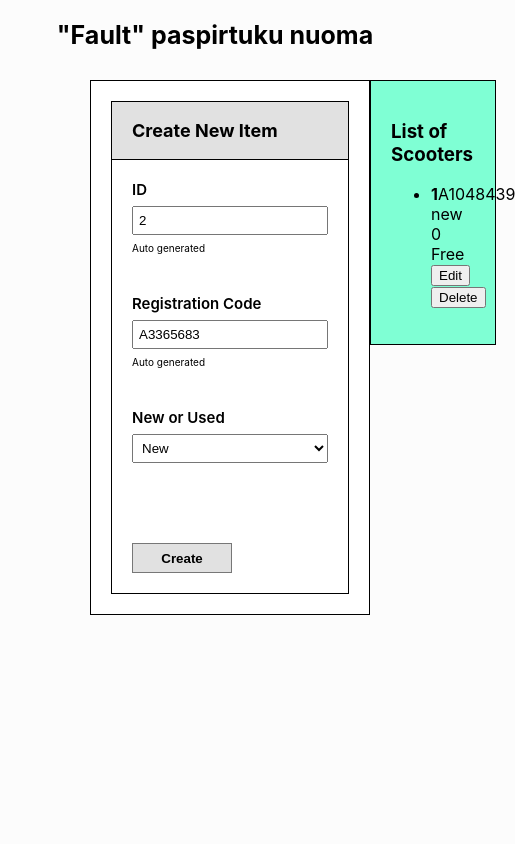
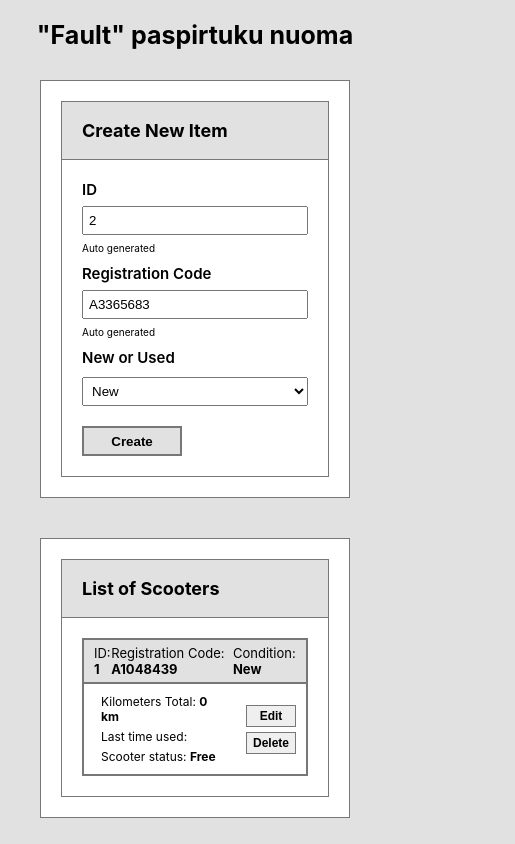
Before and after one commit to neigiamasJonas/r2, a React (Create React App) app: page / in a window 390 px wide. Both pictures are taken after a click on the button "Create". Shown: the whole page, 515 px wide, since content can reach past the window. Built offline with nearby package versions, Linux system fonts and the light colour scheme.

Commit message:
crud css

```diff
--- a/src/App.jsx
+++ b/src/App.jsx
@@ -91,10 +91,7 @@ function App() {
             <Create setCreateData={setCreateData}></Create>
           </div>
           <div className='row-col2'>
-            <div className='col2 column'>
               <FaultList faults={scooterList} dataDeletionList={setDeleteData} dataModalList={setModalData}></FaultList>
-
-            </div>
           </div>
         </div>
       </div>
--- a/src/App.scss
+++ b/src/App.scss
@@ -1,10 +1,12 @@
 body {
-    background-color: rgba(237, 237, 237, 0.156);
+    // background-color: rgba(237, 237, 237, 0.156);
+    background-color: rgb(225, 225, 225);
+
 }
 
 .header {
     display: flex;
-    width: 100%;
+    justify-content: center;
     margin: 20px;
     font-size: 25px;
     justify-content: center;
@@ -16,7 +18,8 @@ body {
     display: flex;
     flex-direction: column;
     height: 100%;
-    margin: 10px 90px;
+    margin: 10px 80px;
+
 }
 
 .row {
@@ -24,13 +27,14 @@ body {
     // flex-wrap: wrap;
     flex-direction: row;
     justify-content: space-between;
+    gap: 40px;
 
 }
 
 .row-col1 {
     display: flex;
     flex-direction: column;
-    width: 27%;
+    width: 22%;
     min-width: 280px;
 
 }
@@ -38,13 +42,13 @@ body {
 .row-col2 {
     display: flex;
     flex-direction: column;
-    width: 60%;
+    width: 73%;
 
 }
 
 .column {
     padding: 20px;
-    border: 1px solid #000;
+    border: 1px solid #777;
     background-color: #fff;
 }
 
@@ -56,7 +60,7 @@ body {
 
 
 }   .h3 {
-    border: 1px solid #000;
+    border: 1px solid #777;
     padding-left: 20px;
     background-color: rgb(225, 225, 225);
 
@@ -74,10 +78,17 @@ body {
     flex-direction: column;
     flex-wrap: wrap;
     padding: 20px;
-    border: 1px solid #000;
+    border: 1px solid #777;
     border-top: none;
-    gap: 40px;
+    gap: 30px;
 
+    .ul {
+        display: flex;
+        flex-direction: column;
+        gap: 5px;
+        padding: 0px;
+        margin: 0px;
+    }
 }
 
 .form-group {
@@ -105,26 +116,389 @@ body {
     }
 }
 
+.form-group-row {
+    display: flex;
+    flex-direction: column;
+    gap: 30px;
+}
+
+.show-group-item {
+    display: flex;
+    flex-direction: column;
+    gap: 10px;
+}
+.button {
+    height: 30px;
+    width: 100px;
+    background-color: rgb(225, 225, 225);
+    border: 2px solid #777;
+    font-weight: 800;
+    cursor: pointer;
+}
+
+.button:hover {
+        background-color: black;
+        color: rgb(225, 225, 225);
+    }
 
 
 .col2 {
-    background-color: aquamarine;
+    display: flex;
+    flex-direction: column;
+
+}
+
+.list-group-item {
+    display: flex;
+    flex-direction: column;
+    border: 2px solid #777;
+    border-bottom: 0px;
+
+    .item {
+        display: flex;
+        flex-direction: row;
+
+
+        .content {
+            display: flex;
+            flex-direction: column;
+            width: 100%;
+
+
+            .id-reg {
+                display: flex;
+                flex-direction: row;
+                justify-content: space-between;
+                border-bottom: 2px solid #777;
+                padding: 5px 10px;
+                font-size: 13px;
+                font-weight: 420;
+                background-color: rgb(225, 225, 225);
+
+            }
+
+            .content-info {
+                display: flex;
+                flex-direction: row;
+                justify-content: space-between;
+                gap: 20px;
+                border-bottom: 2px solid #777;
+                padding: 5px 10px;
+                font-size: 12px;
+                font-weight: 400;
+
+                // .info {
+                //     display: flex;
+                //     flex-direction: row;
+                //     gap: 40px;
+                //     padding: 10px;
+                // }
+            }
+        }
+
+    }
+}
+
+.info {
+    display: flex;
+    flex-direction: row;
+    padding: 10px;
+    width: 100%;
+    justify-content: space-between;
+}
+
+.content-btn {
+    display: flex;
+    align-items: center;
+    justify-content: center;
+    gap: 5px;
+
+}
+
+.btn {
+    height: 22px;
+    width: 50px;
+    border: 1px solid #777;
+    font-size: 12px;
+    font-weight: 550;
+    cursor: pointer;
+}
+
+
+////////////// modal
+
+.modal {
+    position: fixed;
+    top: 8%;
+    bottom: 20%;
+    left: 30%;
+    right: 30%;
+
+    background-color: #fff;
+
+}
+
+.modal-box {
+    display: flex;
+    height: 100%;
+    background-color: rgb(225, 225, 225);
+}
+
+.modal-content {
+    display: flex;
+    flex-direction: column;
+    width: 100%;
+    padding: 0px 20px;
+    border: 2px solid #777;
+    background-color: rgb(225, 225, 225);
+    position: relative;
+
+}
+
+.modal-header {
+    display: flex;
+    justify-content: space-between;
+}
+
+
+.modal-title {
+    border: 2px solid #777;
+    padding: 10px;
+    background-color: rgb(225, 225, 225);
+    width: 100%;
+}
+
+.close-button {
+    height: 23px;
+    width: 22px;
+    top: 0px;
+    right: 0px;
+    position: absolute;
+    background-color: #fff;
+    border: 2px solid #777;
+    border-right: 0px;
+    border-top: 0px;
+    cursor: pointer;
+    z-index: 1;
+
+.close-button:hover {
+    background-color: black;
+    color: rgb(225, 225, 225);
+    z-index: 2;
+}
+
+
+    span{
+        position: absolute;
+        font-size: 22px;
+        top: -4px;
+        right: 4px;
+        color: rgb(0, 0, 0);
+
+    }
+
 }
 
 
 
-.button {
-    height: 30px;
-    width: 100px;
+.modal-body {
+    display: flex;
+    flex-direction: column;
+    gap:12px;
     background-color: rgb(225, 225, 225);
-    border: 0.5px solid #777;
-    font-weight: 800;
-    cursor: pointer;
+    border: 2px solid #777;
+    padding: 20px;
+
+}
+
+
+.modal-id {
+    display: flex;
+    gap: 20px;
+    font-weight: 700;
+    justify-content: center;
+    padding-right: 6px;
+
+}
+
+.modal-reg {
+    display: flex;
+    gap: 20px;
+    font-weight: 700;
+    justify-content: center;
+
+}
+
+
+.modal-group {
+    display: flex;
+    width: 100%;
+    flex-direction: column;
+    gap: 10px;
+
+
+    label {
+        font-size: 15px;
+        font-weight: 600;
+    }
+
+    input {
+        padding: 5px;
+    }
+
+    select {
+        padding: 5px;
+    }
+
+    b {
+        text-decoration: underline;
+    }
+}
+
+.hidden-group {
+    display: flex;
+    flex-direction: column;
+    gap:10px;
+
+}
+.modal-date {
+    display: flex;
+    gap: 20px;
+}
+
+.checkbox {
+    display: flex;
+    gap: 5px;
+
+    b {
+        font-weight: 600;
+    }
+}
+
+
+.modal-footer {
+    display: flex;
+    gap:20px;
+    margin-top: 20px;
+
+    .button {
+        width: 200px;
+    }
+}
 
 
 
+
+//// MEDIA@
+@media (max-width: 1200px){
+
+.info {
+    display: flex;
+    flex-direction: column;
+    gap: 5px;
+    padding: 5px 7px;
+    }
+
 }
-.button:hover {
-        background-color: black;
-        color: rgb(225, 225, 225);
+
+@media (max-width: 1000px){
+    .container {
+        margin: 10px 40px;
+
     }
+}
+
+
+@media (max-width: 820px){
+
+    .container {
+        justify-content: center;
+
+    }
+    .row {
+        display: flex;
+        flex-direction: column;
+        justify-content: center;
+        gap: 40px;
+    }
+
+//// col 1
+
+    .row-col1 {
+        width: 100%;
+
+    }
+
+    .card-body {
+        gap: 10px;
+    }
+
+    .form-group {
+        flex-direction: column;
+        width: 50%;
+        justify-content: space-between;
+    }
+
+    .form-group-row {
+        display: flex;
+        flex-direction: row;
+        gap: 30px;
+    }
+
+    .show-group-item {
+        flex-direction: column;
+        gap: 10px;
+
+    }
+
+//// col 2
+
+    .row-col2 {
+        width: 100%;
+
+    }
+}
+
+
+@media (max-width: 500px){
+
+    .row-col1 {
+        width: 100%;
+        min-width: 150px;
+    }
+
+    .form-group {
+        flex-direction: column;
+        width: 100%;
+        justify-content: space-between;
+    }
+
+    .form-group-row {
+        display: flex;
+        flex-direction: column;
+        gap: 10px;
+        width: 100%;
+    }
+
+//// col 2
+    .info {
+        flex-wrap: wrap;
+    }
+    .content-btn {
+        flex-direction: column;
+
+        justify-content: center;
+        gap: 5px;
+
+    }
+
+}
+
+@media (max-width: 340px) {
+
+    .container {
+        margin: 5px 5px;
+
+    }
+
+}
--- a/src/Components/Crud/Create.jsx
+++ b/src/Components/Crud/Create.jsx
@@ -7,7 +7,7 @@ import rand from '../../Functions/RandNumber'
 function Create( {setCreateData} ) {
 
 
-    const [condition, setCondition] = useState("new");
+    const [condition, setCondition] = useState("New");
 
     // data values states
     const [id, setId] = useState(1);
@@ -27,7 +27,7 @@ function Create( {setCreateData} ) {
 
 
       setRegCode('A' + rand(1000000, 9999999));
-      setCondition('new');
+      setCondition('New');
       setKm(null);
       setId(k => k + k.length)
 
@@ -64,6 +64,7 @@ function Create( {setCreateData} ) {
               <h3>Create New Item</h3>
             </div>
             <div className='card-body'>
+              <div className='form-group-row'>
                 <div className='form-group'>
                   <label>ID</label>
                   <input type="text" readOnly value={id} />
@@ -74,23 +75,29 @@ function Create( {setCreateData} ) {
                   <input type="text" readOnly value={regCode} onChange={e => setRegCode(e.target.value)}/>
                   <small>Auto generated</small>
                 </div>
+              </div>
+              <div div className='form-group-row'>
                 <div className='form-group'>
+                  <div className='show-group-item'>
                     <label>New or Used</label>
                     <select value={condition} onChange={e => setCondition(e.target.value)}>
-                  <option value="new">New</option>
-                  <option value="used">Used</option>
+                      <option value="New">New</option>
+                      <option value="Used">Used</option>
                     </select>
                   </div>
-              <div>
+                </div>
+                <div className='form-group'>
                   {
-                  condition === 'used' && (
-                    <div className='form-group'>
+                    condition === 'Used' && (
+                    <div className='show-group-item' style={{paddingBottom: '17px'}}>
                       <label>Run before (km)</label>
                       <input type="number" value={km} onChange={e => setKm(e.target.value)}></input>
                     </div>
                     )
                   }
                 </div>
+              </div>
+
               <button className='button' onClick={handleCreate}>Create</button>
 
             </div>
--- a/src/Components/Crud/Edit.jsx
+++ b/src/Components/Crud/Edit.jsx
@@ -11,7 +11,7 @@ function Edit({ modalData, setModalData, editData}) {
 
 
     /// data constants
-    const [condition, setCondition] = useState("new");
+    const [condition, setCondition] = useState("New");
 
     const [id, setId] = useState(1);
 
@@ -71,66 +71,65 @@ function Edit({ modalData, setModalData, editData}) {
         <div className="modal">
             <div className="modal-box">
                 <div className="modal-content">
+                    <button type="button" className="close-button" onClick={() => setModalData(null)}>
+                        <span>x</span>
+                    </button>
                     <div className="modal-header">
-                        <h5 className="modal-title">Faults edit</h5>
-                        <button type="button" className="close-button" onClick={() => setModalData(null)}>
-                            <span>&times;</span>
-                        </button>
+                        <h4 className="modal-title">Faults edit</h4>
                     </div>
 
                     <div className="modal-body">
                         <div className="modal-id">
-                            <label>ID</label>
+                            <label>ID:</label>
                             <div>{id}</div>
-                            <small>Id</small>
                         </div>
                         <div className="modal-reg">
-                            <label>Registration Code</label>
+                            <label>Reg Code:</label>
                             <div>{regCode}</div>
-                            <small>Registration Code</small>
                         </div>
-                        <div className='form-group'>
+                        <div className='modal-group'>
                             <label>New or Used</label>
                             <select value={condition} onChange={e => setCondition(e.target.value)}>
                             {
                                 condition === 'new' && <option value="new">New</option>
                             }
-                            <option value="used">Used</option>
+                            <option value="Used">Used</option>
                             </select>
                         </div>
                         <div>
                             {
-                            condition === 'used' && (
-                                <div>
-                                    <div className='form-group'>
+                            condition === 'Used' && (
+                                <div className='hidden-group'>
+                                    <div className='modal-group'>
                                         <label>Run before (km)</label>
-                                        <div>{km} km</div>
+                                        <div><b>{km} km</b></div>
                                         <label>Run today (km)</label>
                                         <input type="number" value={km2} onChange={e => setKm2(e.target.value)}></input>
                                     </div>
-                                    <div className='form-group'>
-                                        <div>
+                                    <div className='modal-group'>
+                                        <div className='modal-date'>
                                             <label>Last time used</label>
-                                            <input type="date" readOnly value={date}></input>
+                                            <input style={{marginLeft: '4px'}} type="date" readOnly value={date}></input>
                                         </div>
-                                        <div>
+                                        <div className='modal-date'>
                                             <label>New date entry</label>
                                             <input type="date" value={newDate} onChange={e => setNewDate(e.target.value)}></input>
                                         </div>
                                     </div>
-                                    <div className='form-group'>
-                                        <fieldset>
-                                        <input type="checkbox" onChange={() => setBusy(busy ? 0 : 1)} checked={busy ? 1 : 0}></input><span>Busy</span>
-                                    </fieldset>
-                        </div>
+                                    <div className='checkbox'>
+
+                                        <input type="checkbox" onChange={() => setBusy(busy ? 0 : 1)} checked={busy ? 1 : 0}></input>
+                                        <b>Busy</b>
+
+                                    </div>
                             </div>
                             )
                             }
                         </div>
 
                         <div className='modal-footer'>
-                            <button type='button' onClick={() => setModalData(null)}>Close</button>
-                            <button type='button' onClick={handleEdit}>Save changes</button>
+                            <button type='button' className='button' onClick={() => setModalData(null)}>Close</button>
+                            <button type='button' className='button' onClick={handleEdit}>Save changes</button>
                         </div>
                     </div>
                 </div>
--- a/src/Components/Crud/Fault.jsx
+++ b/src/Components/Crud/Fault.jsx
@@ -15,19 +15,24 @@ function Fault({ fault, dataDeletion, dataEdit }) {
         <li className="list-group-item">
             <div className="item">
                 <div className="content">
-                    <b>{fault.id}</b>
-                    <span>{fault.regCode}</span>
-                    <div>{fault.condition}</div>
-                    <div>{fault.km}</div>
-                    <div>{fault.date}</div>
-                    <div>{fault.busy ? 'Busy': 'Free'}</div>
-                </div>
-                <div className="buttons">
-                    <button type="button" className="btn1" onClick={handleEdit}>Edit</button>
-                    <button type="button" className="btn2" onClick={handleDelete}>Delete</button>
+                    <div className="id-reg">
+                        <div>ID: <b>{fault.id}</b></div>
+                        <div>Registration Code: <b>{fault.regCode}</b></div>
+                        <div>Condition: <b>{fault.condition}</b></div>
+                    </div>
+                    <div className="content-info">
+                        <div className="info">
+                            <div className="info-item">Kilometers Total: <b>{fault.km} km</b></div>
+                            <div className="info-item">Last time used: <b>{fault.date}</b></div>
+                            <div className="info-item">Scooter status: <b>{fault.busy ? 'Busy': 'Free'}</b></div>
+                        </div>
+                        <div className="content-btn">
+                            <button type="button" className="btn btn1" onClick={handleEdit}>Edit</button>
+                            <button type="button" className="btn btn2" onClick={handleDelete}>Delete</button>
+                        </div>
+                    </div>
                 </div>
             </div>
-
         </li>
         </>
     )
--- a/src/Components/Crud/List.jsx
+++ b/src/Components/Crud/List.jsx
@@ -5,13 +5,12 @@ function FaultList({ faults, dataDeletionList, dataModalList }) {
 
     return (
     <>
-        <div>
-            <div>
-              <h3>List of Scooters</h3>
+        <div className='col2 column'>
+            <div className="h3">
+                <h3>List of Scooters</h3>
             </div>
-
-            <div>
-                <ul>
+            <div className='card-body'>
+                <ul className="ul">
                     {
                     faults ? faults.map(fault => <Fault key={fault.id} fault={fault} dataDeletion={dataDeletionList} dataEdit={dataModalList}></Fault>) : null
                     }
```
Lines whose indentation alone changed are shown as unchanged.
